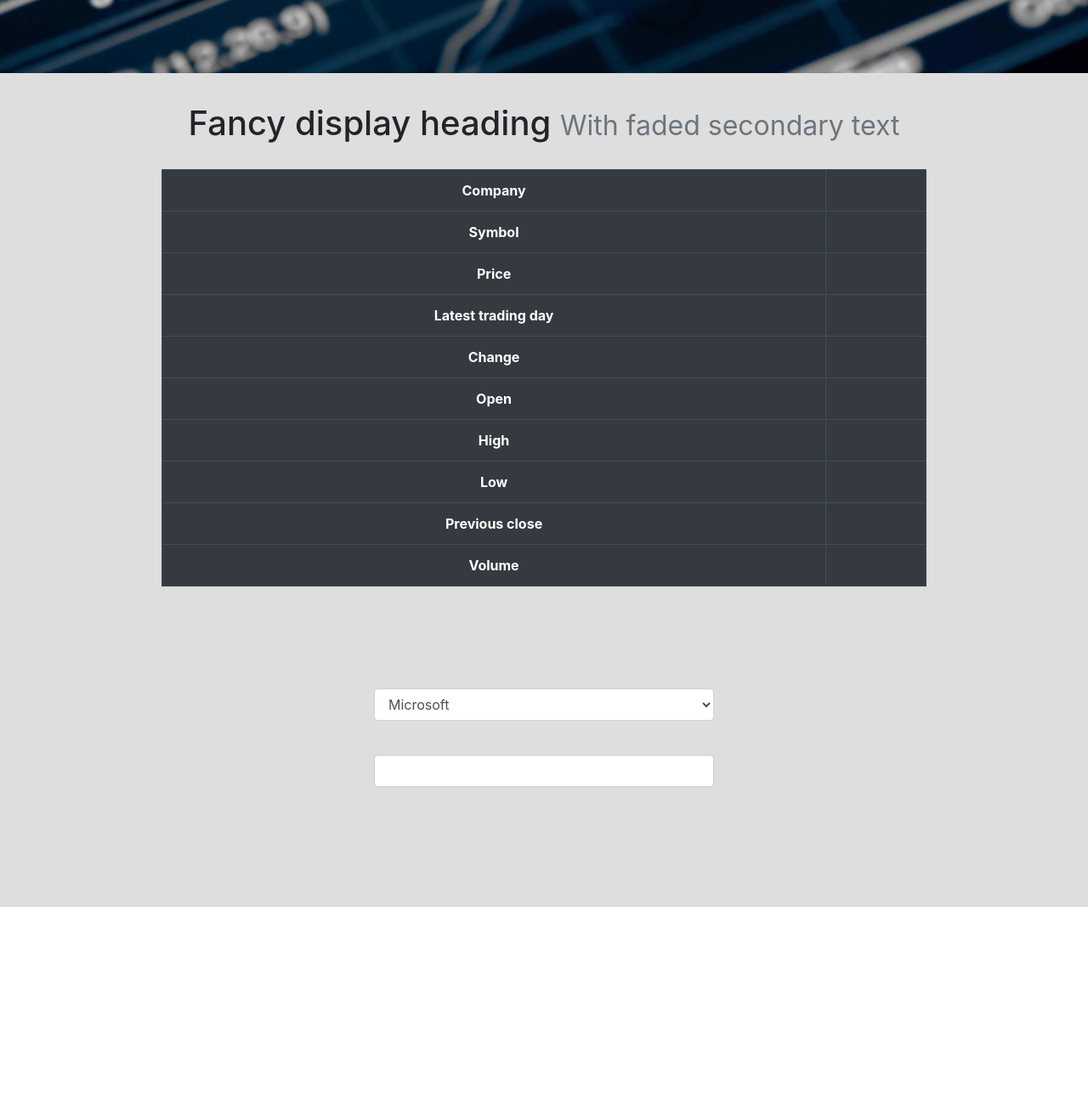
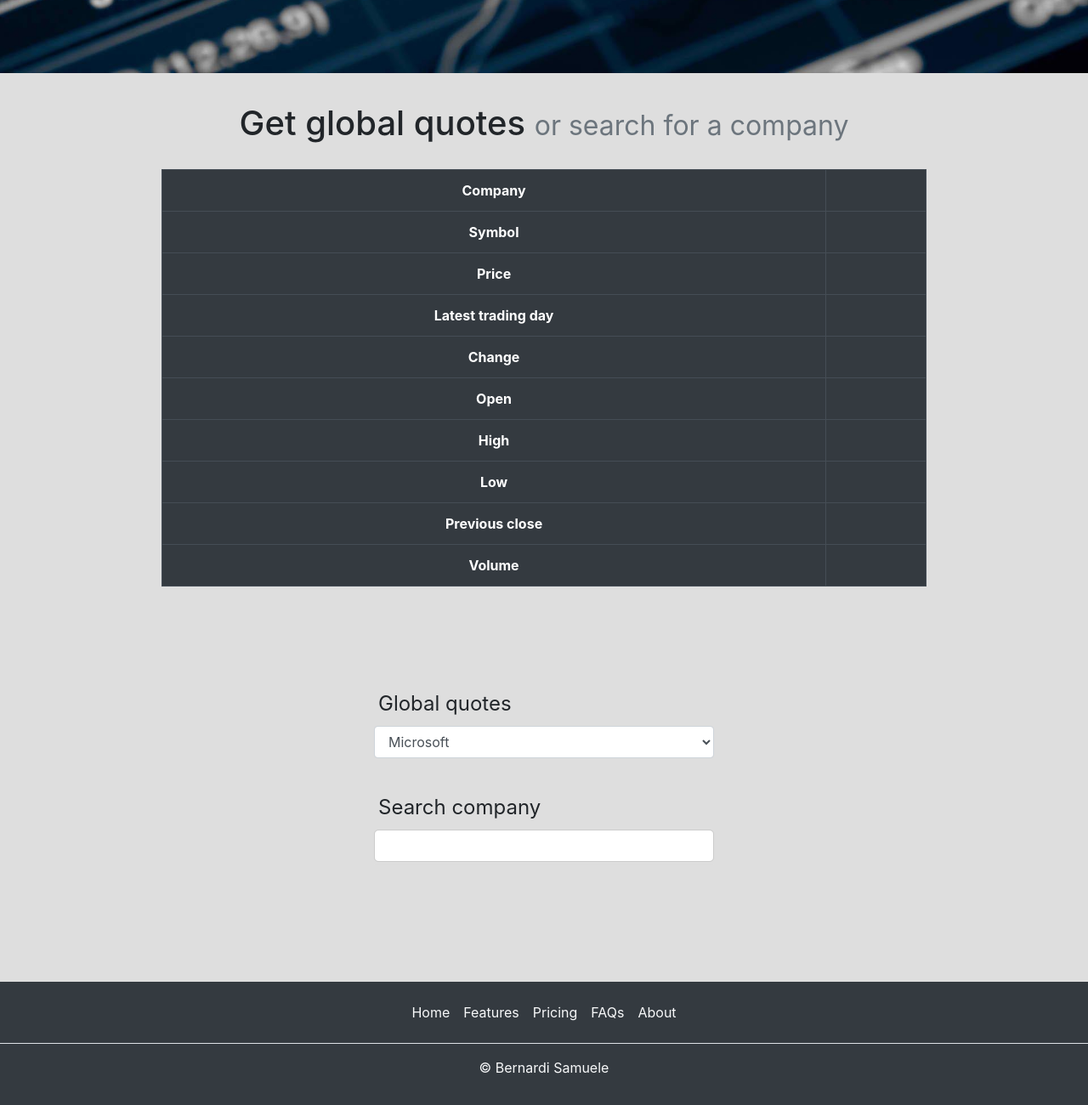
Before and after one commit to BernardiSamuele/Alpha-Vantage, a plain HTML site: page index.html in a window 1280 px wide. Shown: the part 714-2014 px from the top of the page at 85% size. Before the commit the page ends 1781 px from the top, so only its background shows below. Drawn offline with nearby package versions, Linux system fonts and the light colour scheme; no server answers.

Commit message:
Styling and added footer

```diff
--- a/index.html
+++ b/index.html
@@ -22,8 +22,8 @@
         </div>
         <a class="arrow-down" href="#content-section">
             <!-- Bootstrap Arrow Icon -->
-            <svg xmlns="http://www.w3.org/2000/svg" width="16" height="16" fill="#aaf"
-                class="bi bi-arrow-down-short" viewBox="0 0 16 16">
+            <svg xmlns="http://www.w3.org/2000/svg" width="16" height="16" fill="#aaf" class="bi bi-arrow-down-short"
+                viewBox="0 0 16 16">
                 <path fill-rule="evenodd"
                     d="M8 4a.5.5 0 0 1 .5.5v5.793l2.146-2.147a.5.5 0 0 1 .708.708l-3 3a.5.5 0 0 1-.708 0l-3-3a.5.5 0 1 1 .708-.708L7.5 10.293V4.5A.5.5 0 0 1 8 4" />
             </svg>
@@ -32,8 +32,8 @@
 
     <div class="content-section" id="content-section">
         <p class="h1">
-            Fancy display heading
-            <small class="text-muted">With faded secondary text</small>
+            Get global quotes
+            <small class="text-muted">or search for a company</small>
         </p>
 
         <table class="table table-dark table-bordered border-dark col-6">
@@ -84,6 +84,7 @@
 
         <aside>
             <form>
+                <label for="listCompany" class="formControlTitle">Global quotes</label>
                 <select class="form-control form-select-lg" id="listCompany">
                     <option value="MSFT">Microsoft</option>
                     <option value="SNE">Sony</option>
@@ -93,6 +94,7 @@
                 </select>
             </form>
             <form>
+                <label for="txtAutocomplete" class="formControlTitle">Search company</label>
                 <div class="form-group autocomplete" style="width: 100%;">
                     <input type="text" class="form-control" id="txtAutocomplete" style="width: 100%;">
                     <div class="autocomplete-items" id="autocomplete-list" style="width: 100%;">
@@ -101,11 +103,24 @@
             </form>
             <div class="alert alert-danger errorDisplay" role="alert">
                 There was an error in retrieving information from the database!
-              </div>
+            </div>
         </aside>
     </div>
+    </div>
 
-    </div>
+        <footer class="py-3 bg-dark">
+            <ul class="nav justify-content-center border-bottom pb-3 mb-3">
+                <li class="nav-item"><a href="#" class="nav-link px-2 text-light">Home</a></li>
+                <li class="nav-item"><a href="#" class="nav-link px-2 text-light">Features</a></li>
+                <li class="nav-item"><a href="#" class="nav-link px-2 text-light">Pricing</a></li>
+                <li class="nav-item"><a href="#" class="nav-link px-2 text-light">FAQs</a></li>
+                <li class="nav-item"><a href="#" class="nav-link px-2 text-light">About</a></li>
+            </ul>
+            <p class="text-center text-light">© Bernardi Samuele</p>
+        </footer>
+
+
+
 
     <!-- Bootstrap JS and jQuery (Optional) -->
     <script src="https://code.jquery.com/jquery-3.5.1.slim.min.js"></script>
--- a/style.css
+++ b/style.css
@@ -61,6 +61,13 @@
 .content-section form {
     position: relative;
     margin: 40px auto;
+}
+.content-section .formControlTitle {
+    text-align: left;
+    float: left;
+    font-weight: 400;
+    font-size: 18pt;
+    margin-left: 5px;
 }
 
 .content-section .errorDisplay {
```
